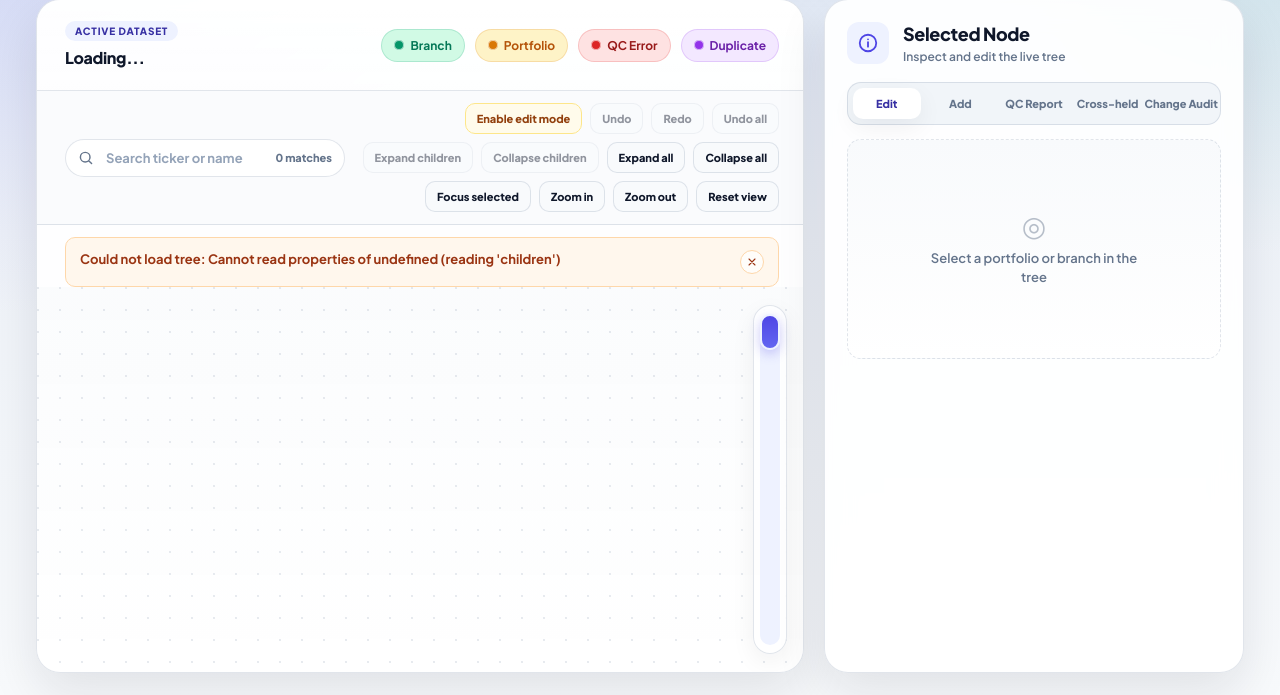
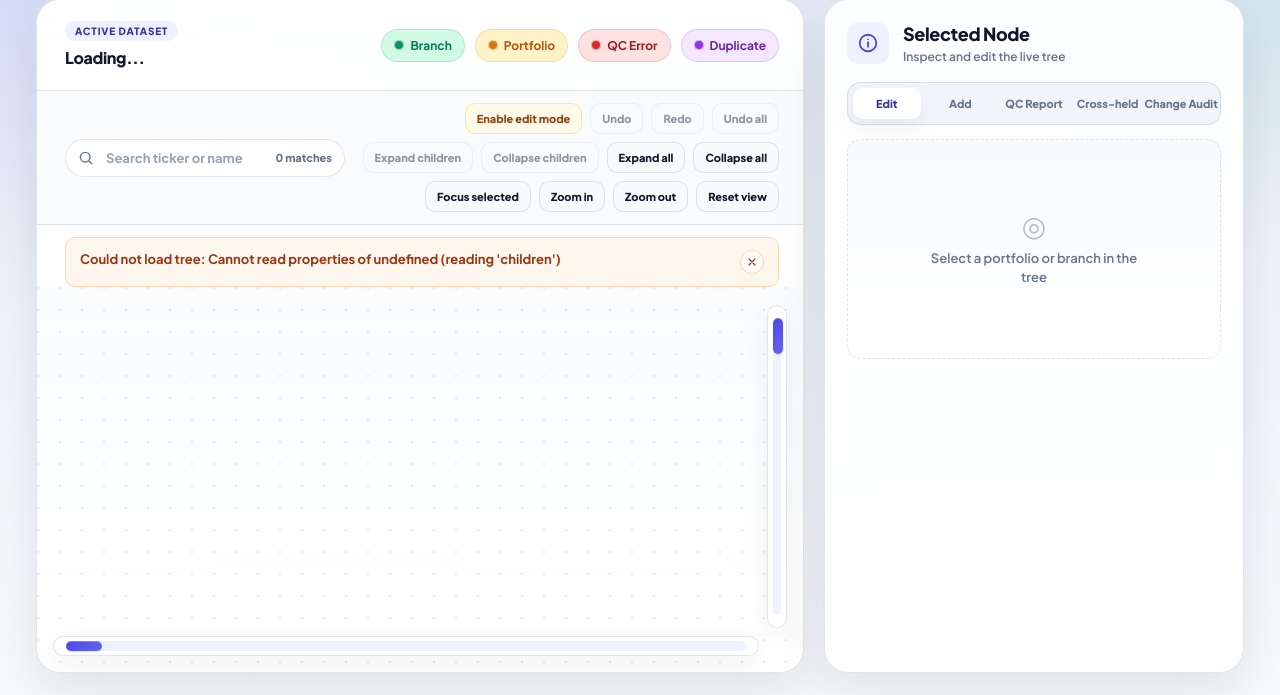
Before and after one commit to maxwell091/ProjectNeptune, a Flask app: page / in a window 1280 px wide. Shown: the part 105-800 px from the top of the page. Run offline with Flask 3, Linux system fonts and the light colour scheme; data that the repository does not hold is empty; parts of the project's set-up code (start-up, migrations or seed data) failed here and were passed over.

Commit message:
feat: implement horizontal scrolling functionality for tree view with updated scrollbar UI and controls

```diff
--- a/static/styles.css
+++ b/static/styles.css
@@ -465,19 +465,33 @@ button:disabled:hover {
 
 .tree-scroll-control {
   position: absolute;
-  top: 18px;
-  right: 16px;
-  bottom: 18px;
   z-index: 4;
   display: flex;
-  align-items: stretch;
-  width: 34px;
-  padding: 8px 6px;
-  background: rgba(255, 255, 255, 0.92);
+  align-items: center;
+  justify-content: center;
+  box-sizing: border-box;
+  background: rgba(255, 255, 255, 0.96);
   border: 1px solid var(--border);
   border-radius: 999px;
   box-shadow: var(--shadow-sm);
   user-select: none;
+  pointer-events: auto;
+}
+
+.tree-scroll-control.vertical {
+  top: 18px;
+  right: 16px;
+  bottom: 44px;
+  width: 20px;
+  padding: 12px 5px;
+}
+
+.tree-scroll-control.horizontal {
+  left: 16px;
+  right: 44px;
+  bottom: 16px;
+  height: 20px;
+  padding: 5px 12px;
 }
 
 .tree-scroll-control.disabled {
@@ -488,28 +502,57 @@ button:disabled:hover {
 .tree-scroll-track {
   position: relative;
   flex: 1;
+  height: 100%;
+  box-sizing: border-box;
+  border-radius: 999px;
+  cursor: pointer;
+  background: var(--primary-soft);
+}
+
+.tree-scroll-control.vertical .tree-scroll-track {
   width: 10px;
   min-height: 120px;
-  background: #eef2ff;
-  border-radius: 999px;
-  cursor: pointer;
+}
+
+.tree-scroll-control.horizontal .tree-scroll-track {
+  height: 10px;
+  min-width: 120px;
 }
 
 .tree-scroll-thumb {
   position: absolute;
-  left: 0;
-  width: 100%;
-  min-height: 36px;
-  background: linear-gradient(180deg, var(--primary), #6366f1);
-  border: 2px solid #eef2ff;
+  box-sizing: border-box;
+  border: 0;
   border-radius: 999px;
-  box-shadow: 0 4px 12px rgba(79, 70, 229, 0.28);
+  background: linear-gradient(135deg, var(--primary) 0%, #6366f1 100%);
+  box-shadow:
+    0 1px 2px rgba(15, 23, 42, 0.12),
+    inset 0 1px 0 rgba(255, 255, 255, 0.28);
   cursor: grab;
   touch-action: none;
 }
 
+.tree-scroll-control.vertical .tree-scroll-thumb {
+  left: 0;
+  width: 10px;
+  min-height: 36px;
+}
+
+.tree-scroll-control.horizontal .tree-scroll-thumb {
+  top: 0;
+  height: 10px;
+  min-width: 36px;
+}
+
+.tree-scroll-thumb:hover {
+  background: linear-gradient(135deg, #4338ca 0%, #4f46e5 100%);
+}
+
 .tree-scroll-thumb:active {
   cursor: grabbing;
+  box-shadow:
+    0 1px 1px rgba(15, 23, 42, 0.16),
+    inset 0 1px 2px rgba(15, 23, 42, 0.12);
 }
 
 .message {
--- a/static/tree.js
+++ b/static/tree.js
@@ -27,7 +27,10 @@ const zoomOutButton = document.querySelector("#zoom-out");
 const resetViewButton = document.querySelector("#reset-view");
 const treeScrollTrack = document.querySelector("#tree-scroll-track");
 const treeScrollThumb = document.querySelector("#tree-scroll-thumb");
-const treeScrollControl = document.querySelector(".tree-scroll-control");
+const treeScrollControl = document.querySelector(".tree-scroll-control.vertical");
+const treeScrollTrackH = document.querySelector("#tree-scroll-track-h");
+const treeScrollThumbH = document.querySelector("#tree-scroll-thumb-h");
+const treeScrollControlH = document.querySelector(".tree-scroll-control.horizontal");
 const auditCount = document.querySelector("#audit-count");
 const auditTableBody = document.querySelector("#audit-table-body");
 const qcCount = document.querySelector("#qc-count");
@@ -130,8 +133,9 @@ let duplicateDialogResolve = null;
 let bulkRows = [];
 let currentTransform = d3.zoomIdentity;
 let verticalScrollState = null;
+let horizontalScrollState = null;
 let treeScrollDragging = false;
-let treeScrollDragOffset = 0;
+let treeScrollDraggingH = false;
 
 const DRAG_CLICK_DISTANCE = 8;
 const LEVEL_GAP = 230;
@@ -161,6 +165,11 @@ const zoom = d3
 svg.call(zoom);
 svg.on("wheel.treepan", (event) => {
   if (event.ctrlKey || event.metaKey) return;
+  if (event.shiftKey && horizontalScrollState?.canScroll) {
+    event.preventDefault();
+    panTreeHorizontally(-event.deltaY);
+    return;
+  }
   if (!verticalScrollState?.canScroll) return;
   event.preventDefault();
   panTreeVertically(-event.deltaY);
@@ -1897,53 +1906,159 @@ function panTreeVertically(deltaY) {
   svg.call(zoom.transform, transform);
 }
 
+function getHorizontalScrollMetrics() {
+  if (!horizontalScrollState) return null;
+
+  const { minX, maxX, margin, width } = horizontalScrollState;
+  const scale = currentTransform.k;
+  const leftTranslate = margin - minX * scale;
+  const rightTranslate = width - margin - maxX * scale;
+  const canScroll = rightTranslate < leftTranslate;
+
+  return {
+    leftTranslate,
+    rightTranslate,
+    canScroll,
+    scrollSpan: leftTranslate - rightTranslate,
+  };
+}
+
+function applyHorizontalScrollPercent(percent) {
+  const metrics = getHorizontalScrollMetrics();
+  if (!metrics?.canScroll) return;
+
+  const clamped = Math.max(0, Math.min(100, percent));
+  const nextX =
+    metrics.leftTranslate + (metrics.rightTranslate - metrics.leftTranslate) * (clamped / 100);
+  const transform = d3.zoomIdentity.translate(nextX, currentTransform.y).scale(currentTransform.k);
+  svg.call(zoom.transform, transform);
+}
+
+function panTreeHorizontally(deltaX) {
+  const metrics = getHorizontalScrollMetrics();
+  if (!metrics?.canScroll) return;
+
+  const nextX = Math.max(
+    metrics.rightTranslate,
+    Math.min(metrics.leftTranslate, currentTransform.x + deltaX)
+  );
+  if (nextX === currentTransform.x) return;
+
+  const transform = d3.zoomIdentity.translate(nextX, currentTransform.y).scale(currentTransform.k);
+  svg.call(zoom.transform, transform);
+}
+
 function bindTreeScrollControl() {
-  if (!treeScrollTrack || !treeScrollThumb) return;
-
-  treeScrollThumb.addEventListener("pointerdown", (event) => {
-    if (!verticalScrollState?.canScroll) return;
-    treeScrollDragging = true;
-    treeScrollDragOffset = event.clientY - treeScrollThumb.offsetTop;
-    treeScrollThumb.setPointerCapture(event.pointerId);
+  bindAxisScrollControl({
+    track: treeScrollTrack,
+    thumb: treeScrollThumb,
+    axis: "y",
+    getMetrics: getVerticalScrollMetrics,
+    setDragging: (value) => {
+      treeScrollDragging = value;
+    },
+    applyPercent: applyVerticalScrollPercent,
+  });
+
+  bindAxisScrollControl({
+    track: treeScrollTrackH,
+    thumb: treeScrollThumbH,
+    axis: "x",
+    getMetrics: getHorizontalScrollMetrics,
+    setDragging: (value) => {
+      treeScrollDraggingH = value;
+    },
+    applyPercent: applyHorizontalScrollPercent,
+  });
+}
+
+function bindAxisScrollControl({ track, thumb, axis, getMetrics, setDragging, applyPercent }) {
+  if (!track || !thumb) return;
+
+  const isY = axis === "y";
+  const clientProp = isY ? "clientY" : "clientX";
+  const sizeProp = isY ? "clientHeight" : "clientWidth";
+  const edgeProp = isY ? "top" : "left";
+  const styleEdgeProp = isY ? "top" : "left";
+
+  let dragOffset = 0;
+  let dragging = false;
+  let captureTarget = thumb;
+
+  const canScroll = () => Boolean(getMetrics()?.canScroll);
+
+  const trackSize = () => track[sizeProp];
+  const thumbSize = () => thumb[sizeProp];
+
+  const setThumbEdge = (edge) => {
+    thumb.style[styleEdgeProp] = `${edge}px`;
+  };
+
+  const pointerToPercent = (clientCoord) => {
+    const maxThumbEdge = Math.max(trackSize() - thumbSize(), 0);
+    if (maxThumbEdge <= 0) return 0;
+    const trackEdge = track.getBoundingClientRect()[edgeProp];
+    const nextEdge = Math.max(0, Math.min(maxThumbEdge, clientCoord - trackEdge - dragOffset));
+    setThumbEdge(nextEdge);
+    return (nextEdge / maxThumbEdge) * 100;
+  };
+
+  const onPointerMove = (event) => {
+    if (!dragging || !canScroll()) return;
     event.preventDefault();
-  });
-
-  treeScrollThumb.addEventListener("pointermove", (event) => {
-    if (!treeScrollDragging || !verticalScrollState?.canScroll) return;
-    const trackHeight = treeScrollTrack.clientHeight;
-    const thumbHeight = treeScrollThumb.clientHeight;
-    const maxThumbTop = Math.max(trackHeight - thumbHeight, 0);
-    const nextTop = Math.max(0, Math.min(maxThumbTop, event.clientY - treeScrollTrack.getBoundingClientRect().top - treeScrollDragOffset));
-    const percent = maxThumbTop > 0 ? (nextTop / maxThumbTop) * 100 : 0;
-    applyVerticalScrollPercent(percent);
-  });
-
-  const stopTreeScrollDrag = () => {
-    treeScrollDragging = false;
+    applyPercent(pointerToPercent(event[clientProp]));
   };
 
-  treeScrollThumb.addEventListener("pointerup", stopTreeScrollDrag);
-  treeScrollThumb.addEventListener("pointercancel", stopTreeScrollDrag);
-
-  treeScrollTrack.addEventListener("pointerdown", (event) => {
-    if (!verticalScrollState?.canScroll || event.target === treeScrollThumb) return;
-    const trackRect = treeScrollTrack.getBoundingClientRect();
-    const thumbHeight = treeScrollThumb.clientHeight;
-    const maxThumbTop = Math.max(treeScrollTrack.clientHeight - thumbHeight, 0);
-    const clickTop = event.clientY - trackRect.top - thumbHeight / 2;
-    const nextTop = Math.max(0, Math.min(maxThumbTop, clickTop));
-    const percent = maxThumbTop > 0 ? (nextTop / maxThumbTop) * 100 : 0;
-    applyVerticalScrollPercent(percent);
+  const stopDrag = (event) => {
+    if (!dragging) return;
+    dragging = false;
+    setDragging(false);
+    if (event?.pointerId != null && captureTarget.hasPointerCapture?.(event.pointerId)) {
+      captureTarget.releasePointerCapture(event.pointerId);
+    }
+    window.removeEventListener("pointermove", onPointerMove);
+    window.removeEventListener("pointerup", stopDrag);
+    window.removeEventListener("pointercancel", stopDrag);
+  };
+
+  const startDrag = (event, offset, target = thumb) => {
+    if (!canScroll()) return;
+    dragging = true;
+    setDragging(true);
+    dragOffset = offset;
+    captureTarget = target;
+    captureTarget.setPointerCapture(event.pointerId);
+    window.addEventListener("pointermove", onPointerMove);
+    window.addEventListener("pointerup", stopDrag);
+    window.addEventListener("pointercancel", stopDrag);
+    event.preventDefault();
+    event.stopPropagation();
+  };
+
+  thumb.addEventListener("pointerdown", (event) => {
+    startDrag(event, event[clientProp] - thumb.getBoundingClientRect()[edgeProp], thumb);
+  });
+
+  track.addEventListener("pointerdown", (event) => {
+    if (event.target === thumb) return;
+    if (!canScroll()) return;
+    applyPercent(pointerToPercent(event[clientProp]));
+    startDrag(event, thumbSize() / 2, track);
   });
 }
 
 function updateTreeScrollbarState() {
-  if (!treeScrollTrack || !latestNodePositions.size) return;
+  if ((!treeScrollTrack && !treeScrollTrackH) || !latestNodePositions.size) return;
 
   const height = treeElement.clientHeight || 620;
-  const positions = [...latestNodePositions.values()].map((position) => position.y);
-  const minY = Math.min(...positions);
-  const maxY = Math.max(...positions);
+  const width = treeElement.clientWidth || 960;
+  const positionsList = [...latestNodePositions.values()];
+  const positionsY = positionsList.map((position) => position.y);
+  const positionsX = positionsList.map((position) => position.x);
+  const minY = Math.min(...positionsY);
+  const maxY = Math.max(...positionsY);
+  const minX = Math.min(...positionsX);
+  const maxX = Math.max(...positionsX);
   const margin = 80;
 
   verticalScrollState = {
@@ -1953,23 +2068,40 @@ function updateTreeScrollbarState() {
     height,
     canScroll: false,
   };
-
-  const metrics = getVerticalScrollMetrics();
-  verticalScrollState.canScroll = Boolean(metrics?.canScroll);
+  horizontalScrollState = {
+    minX,
+    maxX,
+    margin,
+    width,
+    canScroll: false,
+  };
+
+  verticalScrollState.canScroll = Boolean(getVerticalScrollMetrics()?.canScroll);
+  horizontalScrollState.canScroll = Boolean(getHorizontalScrollMetrics()?.canScroll);
   treeScrollControl?.classList.toggle("disabled", !verticalScrollState.canScroll);
+  treeScrollControlH?.classList.toggle("disabled", !horizontalScrollState.canScroll);
   syncTreeScrollbar();
 }
 
 function syncTreeScrollbar() {
-  if (!treeScrollTrack || !treeScrollThumb || !verticalScrollState || treeScrollDragging) return;
-
+  if (verticalScrollState) {
+    const verticalMetrics = getVerticalScrollMetrics();
+    verticalScrollState.canScroll = Boolean(verticalMetrics?.canScroll);
+    treeScrollControl?.classList.toggle("disabled", !verticalScrollState.canScroll);
+  }
+
+  if (horizontalScrollState) {
+    const horizontalMetrics = getHorizontalScrollMetrics();
+    horizontalScrollState.canScroll = Boolean(horizontalMetrics?.canScroll);
+    treeScrollControlH?.classList.toggle("disabled", !horizontalScrollState.canScroll);
+  }
+
+  if (treeScrollTrack && treeScrollThumb && verticalScrollState && !treeScrollDragging) {
     const metrics = getVerticalScrollMetrics();
     if (!metrics?.canScroll) {
       treeScrollThumb.style.height = "100%";
       treeScrollThumb.style.top = "0";
-    return;
-  }
-
+    } else {
       const trackHeight = treeScrollTrack.clientHeight;
       const contentHeight =
         (verticalScrollState.maxY - verticalScrollState.minY) * currentTransform.k +
@@ -1984,6 +2116,30 @@ function syncTreeScrollbar() {
       treeScrollThumb.style.height = `${thumbHeight}px`;
       treeScrollThumb.style.top = `${thumbTop}px`;
     }
+  }
+
+  if (treeScrollTrackH && treeScrollThumbH && horizontalScrollState && !treeScrollDraggingH) {
+    const metrics = getHorizontalScrollMetrics();
+    if (!metrics?.canScroll) {
+      treeScrollThumbH.style.width = "100%";
+      treeScrollThumbH.style.left = "0";
+    } else {
+      const trackWidth = treeScrollTrackH.clientWidth;
+      const contentWidth =
+        (horizontalScrollState.maxX - horizontalScrollState.minX) * currentTransform.k +
+        horizontalScrollState.margin * 2;
+      const thumbWidth = Math.max(36, trackWidth * (horizontalScrollState.width / contentWidth));
+      const maxThumbLeft = Math.max(trackWidth - thumbWidth, 0);
+      const percent =
+        ((currentTransform.x - metrics.leftTranslate) / (metrics.rightTranslate - metrics.leftTranslate)) * 100;
+      const clamped = Math.max(0, Math.min(100, percent));
+      const thumbLeft = maxThumbLeft * (clamped / 100);
+
+      treeScrollThumbH.style.width = `${thumbWidth}px`;
+      treeScrollThumbH.style.left = `${thumbLeft}px`;
+    }
+  }
+}
 
 function focusSelectedNode() {
   if (!selectedId) return;
--- a/templates/index.html
+++ b/templates/index.html
@@ -108,9 +108,14 @@
         <div id="qc-error-callout" class="qc-error-callout" hidden></div>
         <div class="tree-stage">
           <div id="tree" class="tree-canvas"></div>
-          <div class="tree-scroll-control" aria-label="Scroll portfolio tree vertically">
+          <div class="tree-scroll-control vertical" aria-label="Scroll portfolio tree vertically">
             <div id="tree-scroll-track" class="tree-scroll-track">
               <div id="tree-scroll-thumb" class="tree-scroll-thumb"></div>
+            </div>
+          </div>
+          <div class="tree-scroll-control horizontal" aria-label="Scroll portfolio tree horizontally">
+            <div id="tree-scroll-track-h" class="tree-scroll-track">
+              <div id="tree-scroll-thumb-h" class="tree-scroll-thumb"></div>
             </div>
           </div>
         </div>
```
Lines whose indentation alone changed are shown as unchanged.
